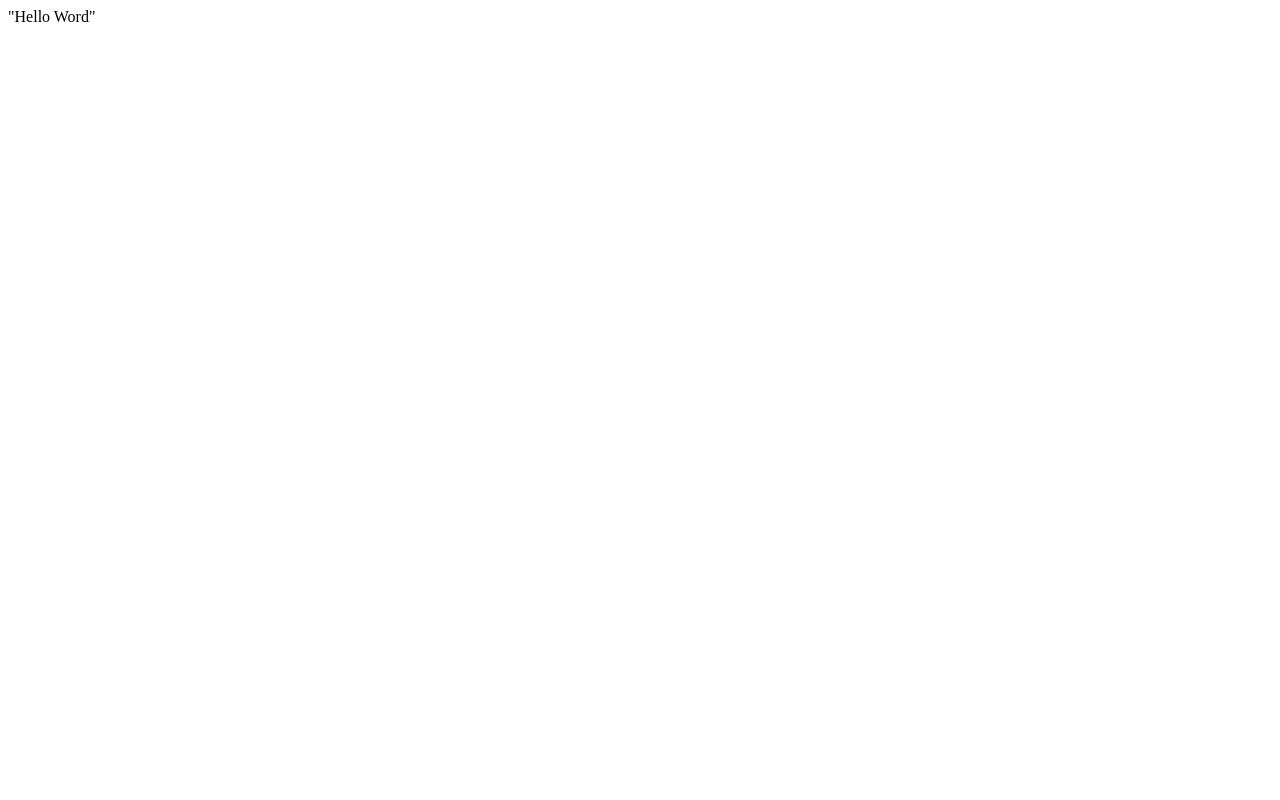
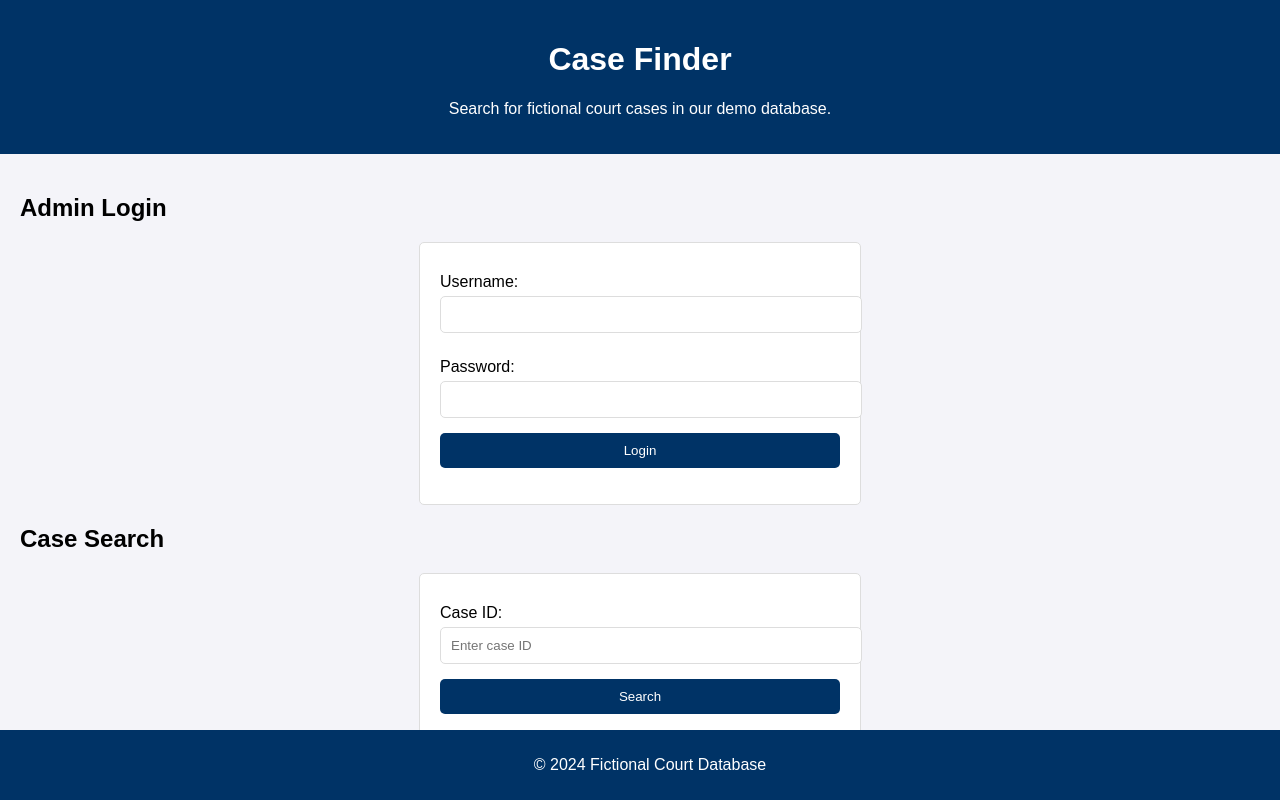
Before and after one commit to GJordan416/PACERSim, a plain HTML site: page index.html in a window 1280 px wide. Drawn offline with Linux system fonts and the light colour scheme.

Commit message:
Update index.html

```diff
--- a/index.html
+++ b/index.html
@@ -1 +1,41 @@
-"Hello Word"
+<!DOCTYPE html>
+<html lang="en">
+<head>
+  <meta charset="UTF-8">
+  <meta name="viewport" content="width=device-width, initial-scale=1.0">
+  <title>Case Finder</title>
+  <link rel="stylesheet" href="style.css">
+</head>
+<body>
+  <header>
+    <h1>Case Finder</h1>
+    <p>Search for fictional court cases in our demo database.</p>
+  </header>
+  <main>
+    <section class="login-section">
+      <h2>Admin Login</h2>
+      <form id="loginForm">
+        <label for="username">Username:</label>
+        <input type="text" id="username" name="username" required>
+        <label for="password">Password:</label>
+        <input type="password" id="password" name="password" required>
+        <button type="submit">Login</button>
+        <p id="loginMessage"></p>
+      </form>
+    </section>
+    <section class="search-section">
+      <h2>Case Search</h2>
+      <form id="searchForm">
+        <label for="caseId">Case ID:</label>
+        <input type="text" id="caseId" name="caseId" placeholder="Enter case ID">
+        <button type="submit">Search</button>
+        <p id="searchResult"></p>
+      </form>
+    </section>
+  </main>
+  <footer>
+    <p>&copy; 2024 Fictional Court Database</p>
+  </footer>
+  <script src="script.js"></script>
+</body>
+</html>
```
